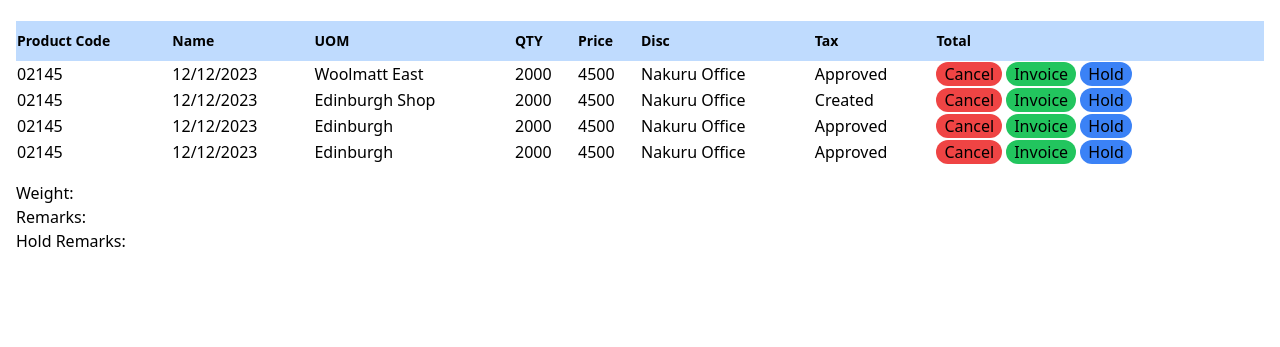
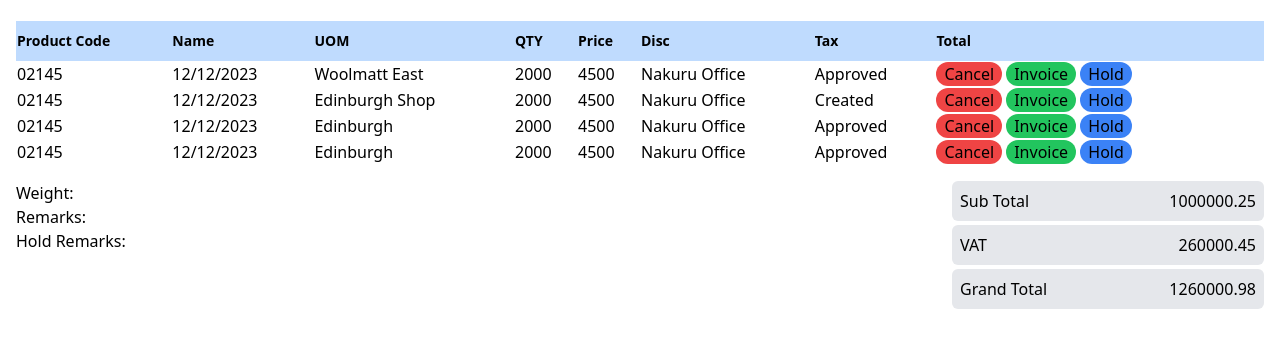
Before and after one commit to pachekox/100DaysOfJavascript, a plain HTML site: page OrderDetails.html in a window 1280 px wide. Shown: the part 225-572 px from the top of the page. Drawn offline with nearby package versions, Linux system fonts and the light colour scheme.

Commit message:
complete order details

```diff
--- a/OrderDetails.html
+++ b/OrderDetails.html
@@ -117,6 +117,20 @@
             <!-- This only appears when the account is on hold -->
             <h1>Hold Remarks:</h1>
         </div>
+        <div class="flex flex-col w-1/4 space-y-1">
+            <div class="flex flex-row justify-between bg-gray-200 rounded-md p-2">
+                <h1>Sub Total</h1>
+                <h1>1000000.25</h1>
+            </div>
+            <div class="flex flex-row justify-between bg-gray-200 rounded-md p-2">
+                <h1>VAT</h1>
+                <h1>260000.45</h1>
+            </div>
+            <div class="flex flex-row justify-between bg-gray-200 rounded-md p-2">
+                <h1>Grand Total</h1>
+                <h1>1260000.98</h1>
+            </div>
+        </div>
       </div>
 
 </body>
```
